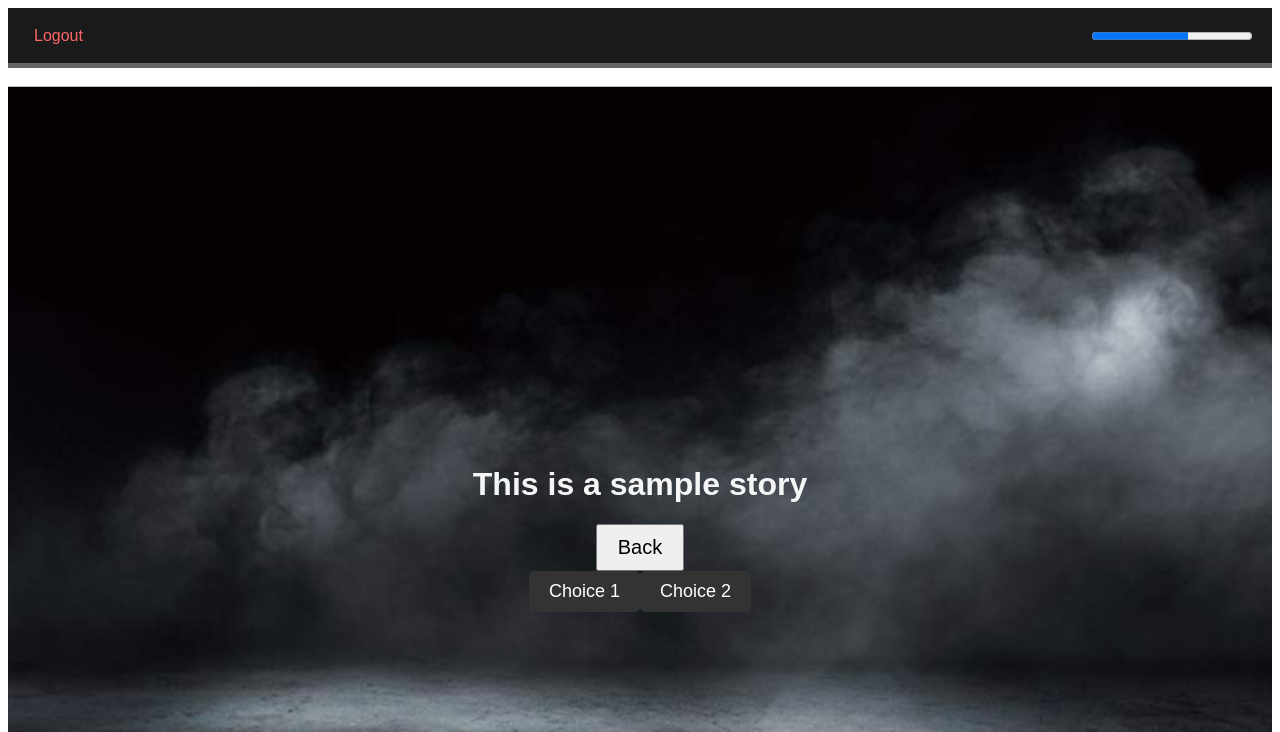
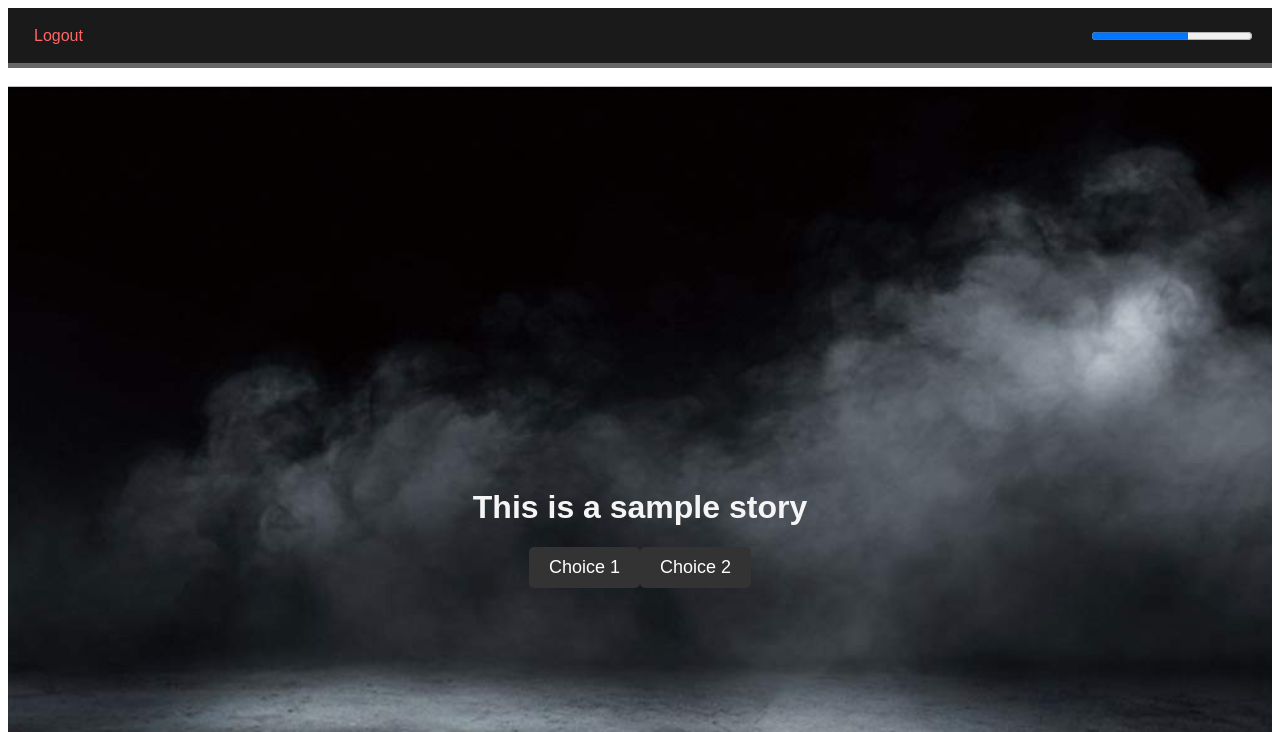
Before and after one commit to yvonneewa/final-project, a React (Vite) app in the folder client/: page /game in a window 1280 px wide. Shown: the top 732 px of the page. Built offline with nearby package versions, Linux system fonts and the light colour scheme; sample sign-in values are in the browser's storage.

Commit message:
fixed logout button and added to the readme

```diff
--- a/client/src/App.css
+++ b/client/src/App.css
@@ -138,15 +138,23 @@ header {
   line-height: 1.5;
   text-align: justify;
 }
+.two-choices{
+  display: flex; /* Enable flexbox */
+  flex-direction: row; /* Arrange buttons in a row */
+  gap: 200px; /* Spacing between choice buttons */
+  margin-top: 20px; /* Space above the choices */
+  justify-content: center; /* Center buttons horizontally */
+}
 
 /* Choice buttons container styling */
 .choice-buttons-container {
   display: flex; /* Enable flexbox */
   flex-direction: row; /* Arrange buttons in a row */
-  gap: 100px; /* Spacing between choice buttons */
+  gap: 200px; /* Spacing between choice buttons */
   margin-top: 20px; /* Space above the choices */
   justify-content: center; /* Center buttons horizontally */
 }
+
 
 /* Choice button styling */
 .choice-button {
@@ -157,6 +165,7 @@ header {
   cursor: pointer;
   border-radius: 5px;
   font-size: 18px;
+  gap: 200px;
 }
 
 .choice-button:hover {
--- a/client/src/components/StorySection.jsx/index.jsx
+++ b/client/src/components/StorySection.jsx/index.jsx
@@ -22,6 +22,7 @@ const StorySection = ({
 
   };
 
+
   return (
     <div className="story-container">
       <div>
@@ -39,11 +40,11 @@ const StorySection = ({
       </div>
       {!story.is_dead && !story.escaped && (
         <div>
-          {!story.disable_go_back && (
+          {/* {!story.disable_go_back && (
             <button id="back-button" onClick={() => handleChoiceSelect("back")}>
               Back
             </button>
-          )}
+          )} */}
           <Choices
             choices={story.choices}
             onChoiceSelect={handleChoiceSelect}
```
Also changed, not shown: 1 other file (tests, documents, lock files or other folders).
